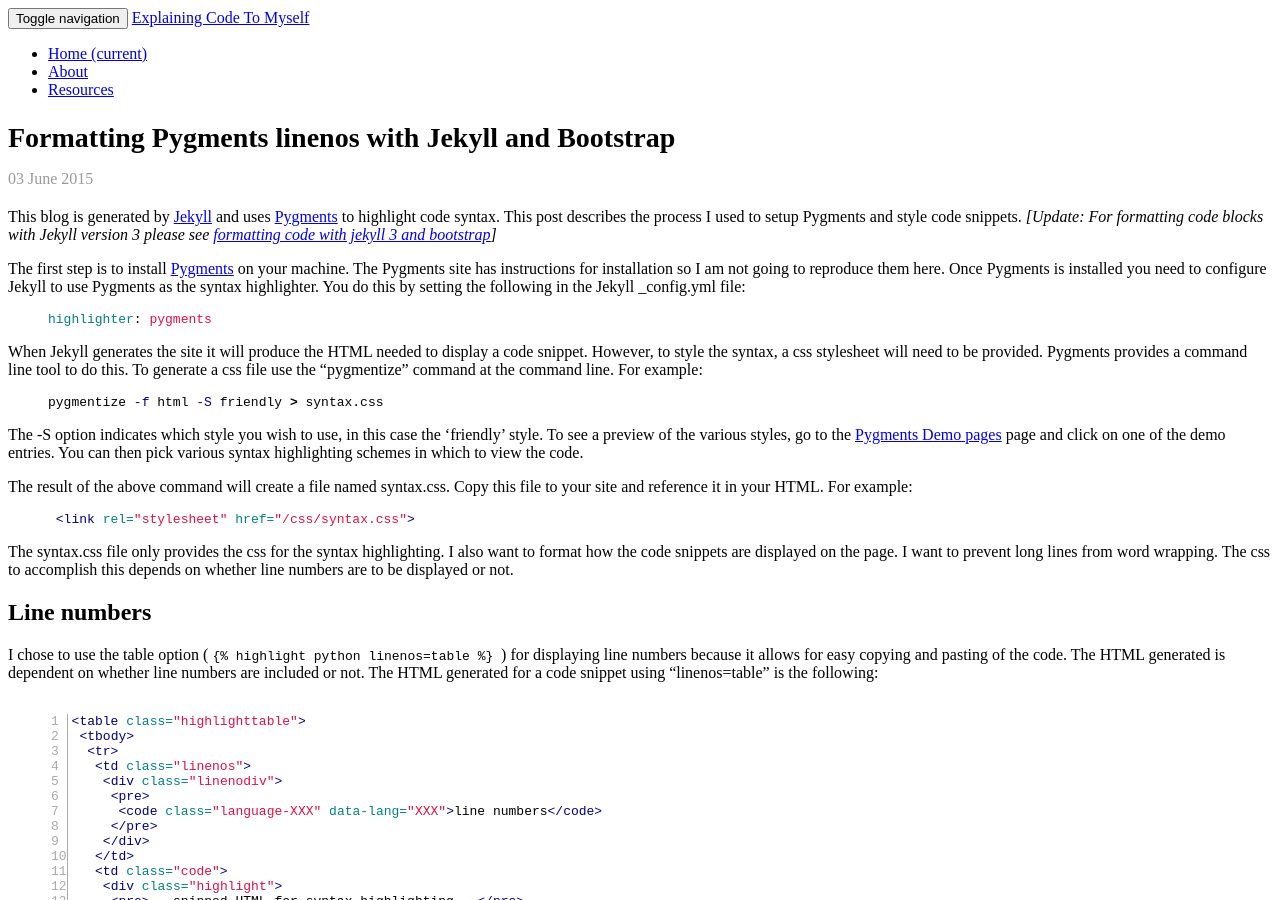
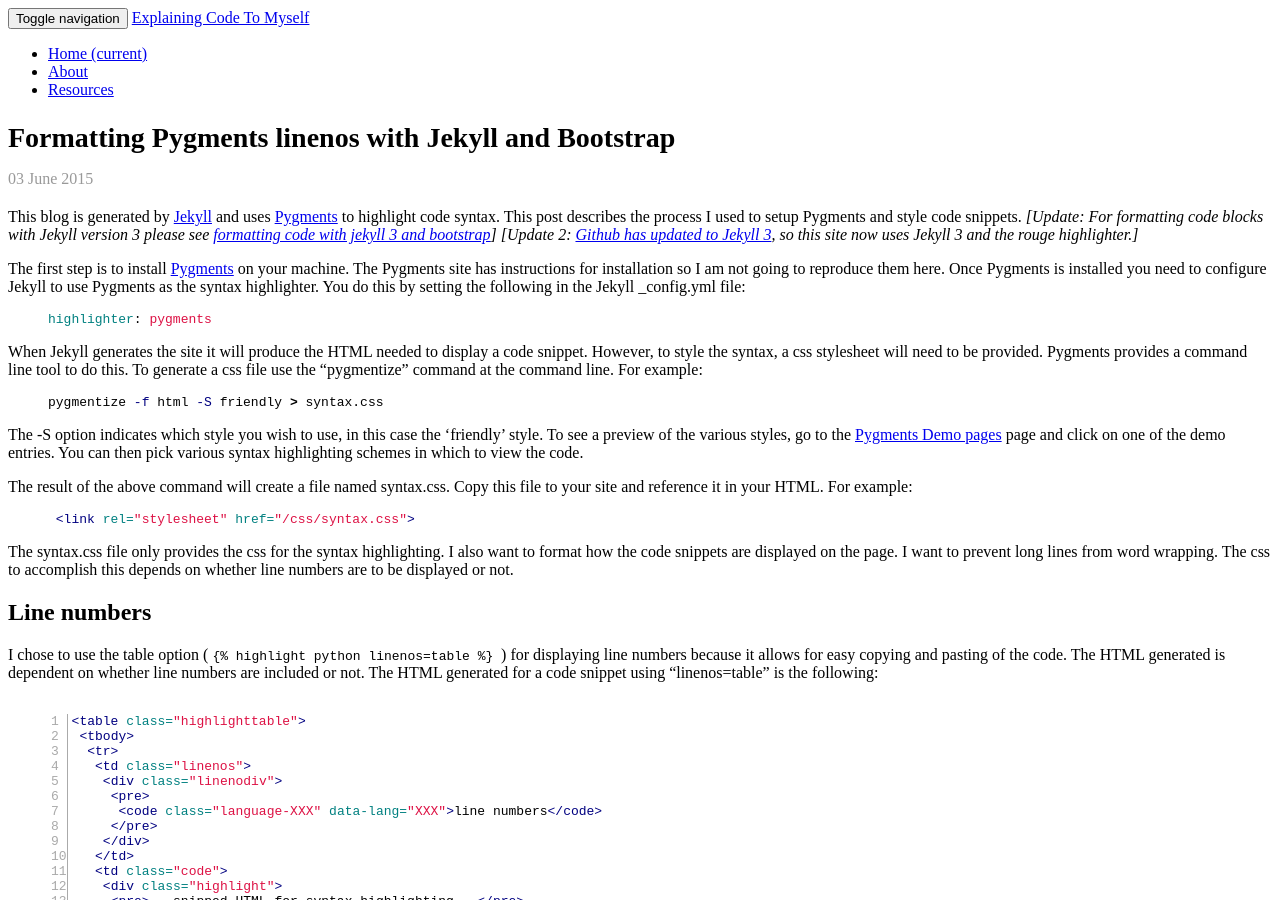
Before and after one commit to MonicaG/MonicaG.github.io, a Jekyll site: the page built from _posts/2015-06-03-formatting-code-with-pygments-and-jekyll.md, in a window 1280 px wide and 900 px high. Built offline with Jekyll 4.4.1, drawn with Linux system fonts in a browser that asks for light colours; nearby versions of some CDN libraries; comment, search, counter and statistics services are not loaded; a style sheet for code colours, icons or effects is not loaded.

Commit message:
Update to old post

```diff
--- a/_posts/2015-06-03-formatting-code-with-pygments-and-jekyll.md
+++ b/_posts/2015-06-03-formatting-code-with-pygments-and-jekyll.md
@@ -5,7 +5,7 @@
 desc: How to format code snippets using Pygments on a Jekyll Blog using Bootstrap
 ---
 
-This blog is generated by [Jekyll](http://jekyllrb.com) and uses [Pygments](http://pygments.org) to highlight code syntax.  This post describes the process I used to setup Pygments and style code snippets.  *[Update: For formatting code blocks with Jekyll version 3 please see [formatting code with jekyll 3 and bootstrap](/blog/webdev/formatting-code-with-jekyll3-and-bootstrap/)]*
+This blog is generated by [Jekyll](http://jekyllrb.com) and uses [Pygments](http://pygments.org) to highlight code syntax.  This post describes the process I used to setup Pygments and style code snippets.  *[Update: For formatting code blocks with Jekyll version 3 please see [formatting code with jekyll 3 and bootstrap](/blog/webdev/formatting-code-with-jekyll3-and-bootstrap/)]* *[Update 2: [Github has updated to Jekyll 3](https://github.com/blog/2100-github-pages-now-faster-and-simpler-with-jekyll-3-0), so this site now uses Jekyll 3 and the rouge highlighter.]*
 
 
 The first step is to install [Pygments](http://pygments.org) on your machine.  The Pygments site has instructions for installation so I am not going to reproduce them here.  Once Pygments is installed you need to configure Jekyll to use Pygments as the syntax highlighter.  You do this by setting the following in the Jekyll _config.yml file:
```
